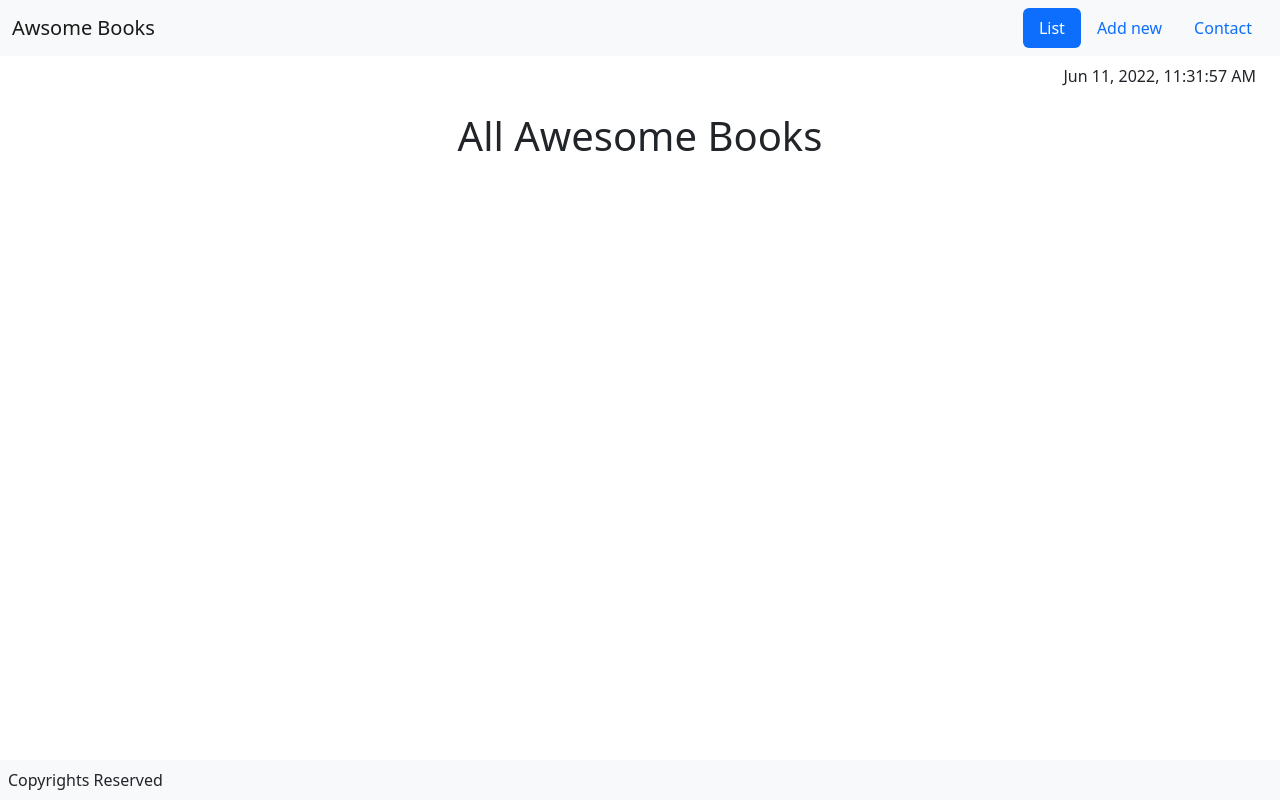
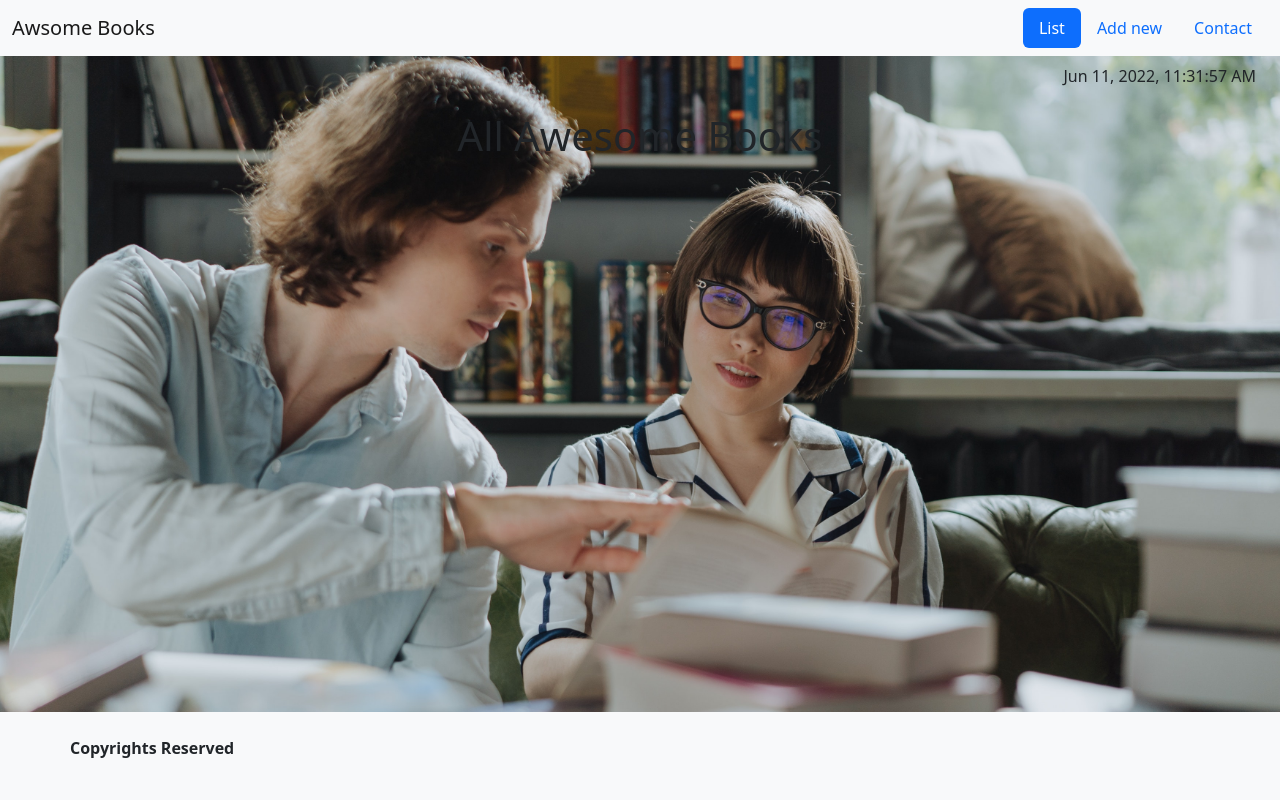
Before and after one commit to Felix45/awsome-books-v2, a website with bundled scripts: page index.html in a window 1280 px wide. Built offline with nearby package versions, Linux system fonts and the light colour scheme.

Commit message:
Add background image to body element

```diff
--- a/index.css
+++ b/index.css
@@ -1,6 +1,11 @@
 #submit {
   width: fit-content;
   padding: 0 15px;
+}
+
+body {
+  background: #fff url('./images/pexels-cottonbro-4861360.jpg') no-repeat;
+  background-size: cover;
 }
 
 footer {
--- a/index.html
+++ b/index.html
@@ -32,7 +32,7 @@
         </nav>
     </header>
     <div class="d-flex justify-content-end px-4 mt-2" id="timer">TIme and Date</div>
-    <main class="container">
+    <main class="container book-holder">
 
         <section id="list" class="content-area">
             <h1 class="text-center py-4">All Awesome Books</h1>
@@ -64,7 +64,9 @@
 
     </main>
     <footer class="bg-light p-2">
-        Copyrights Reserved
+        <div class="container px-0 p-3">
+            <p class="fw-bold">Copyrights Reserved</p>
+        </div>
     </footer>
 </body>
 
```
Also changed, not shown: images/pexels-cottonbro-4861360.jpg (added).
